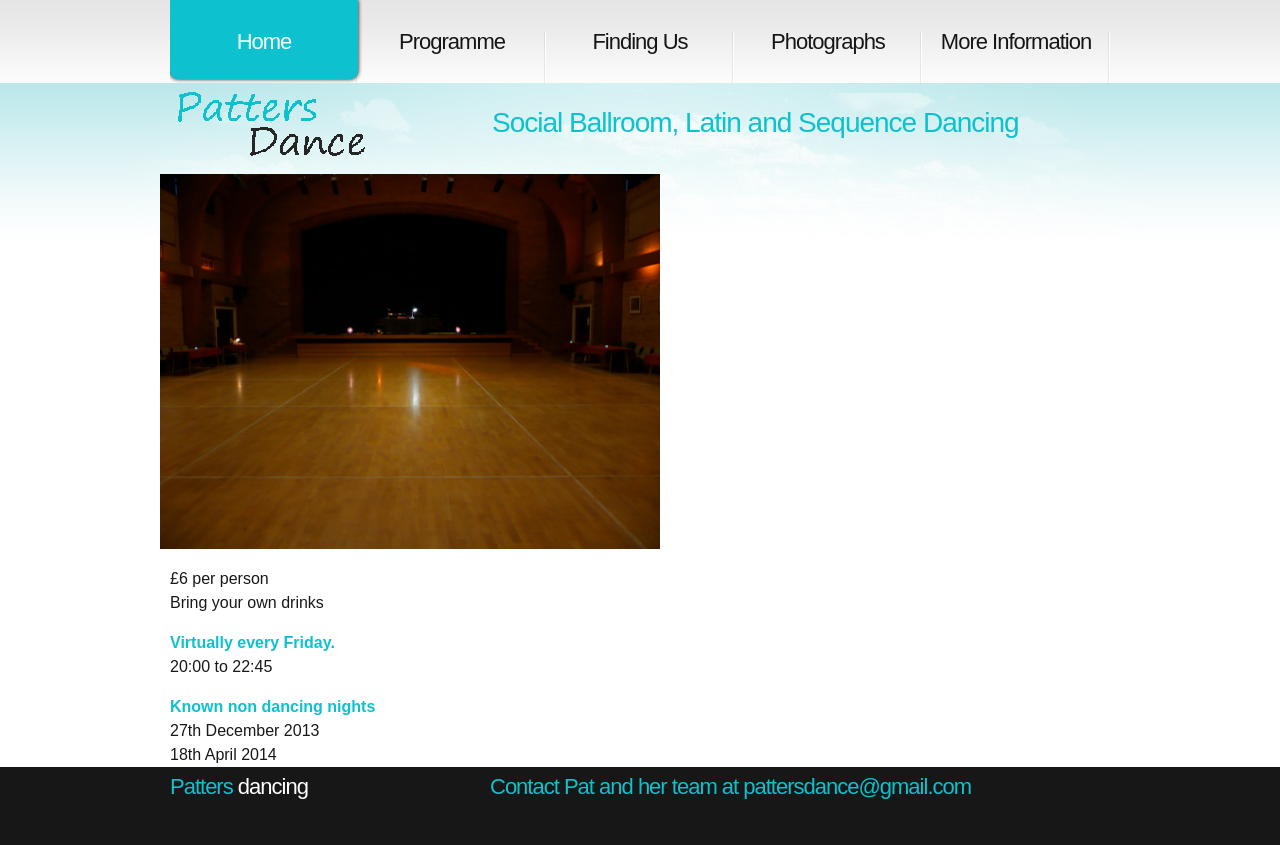
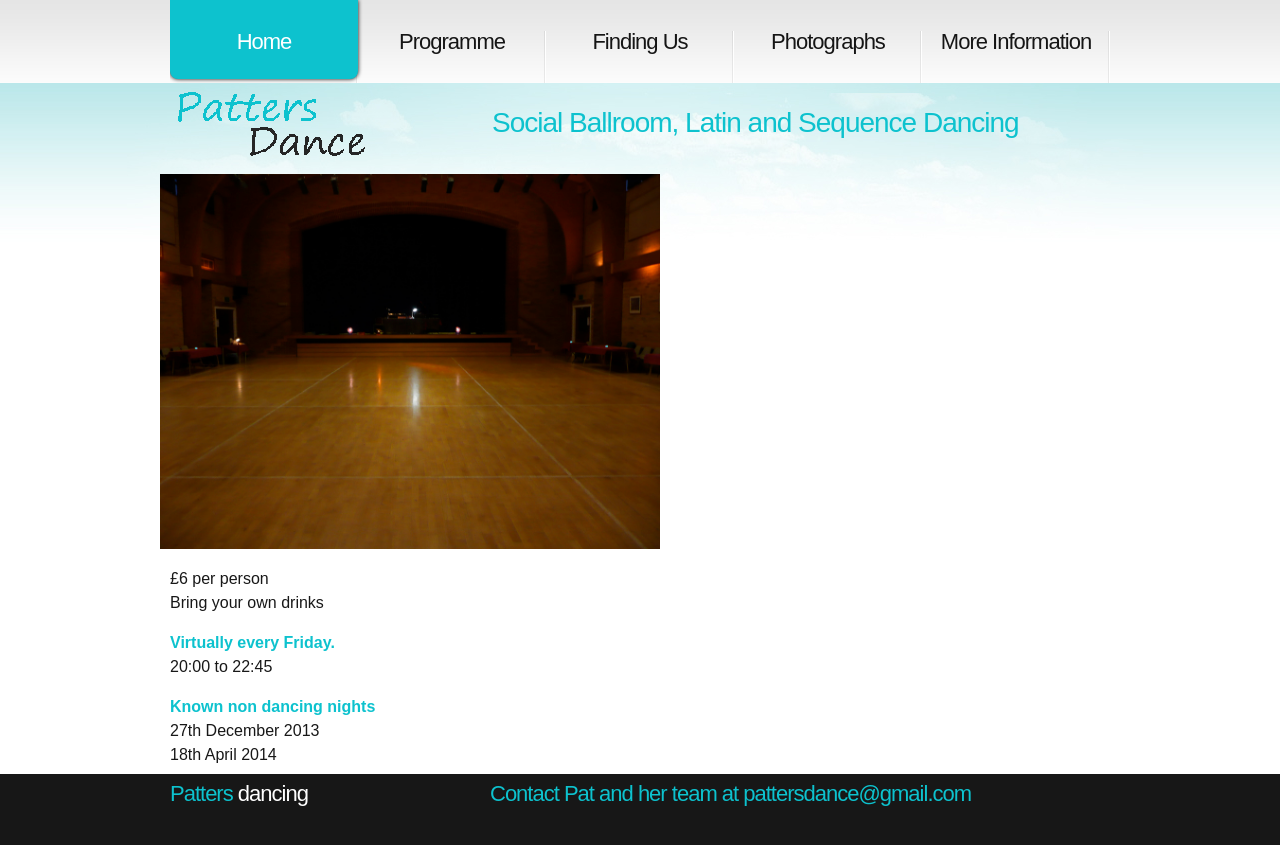
Before and after one commit to ramsayd/patters, a Jekyll site: the page built from 00_index.md, in a window 1280 px wide. Shown: the top 845 px of the page. Built offline with Jekyll 4.4.1, drawn with Linux system fonts in a browser that asks for light colours.

Commit message:
Update style.css

```diff
--- a/css/style.css
+++ b/css/style.css
@@ -35,6 +35,7 @@ body
 {
   width:100%;
   background:url(../images/bg.jpg) center top no-repeat #fff;
+  padding-bottom: 7px;
 }
 
 .main
```
